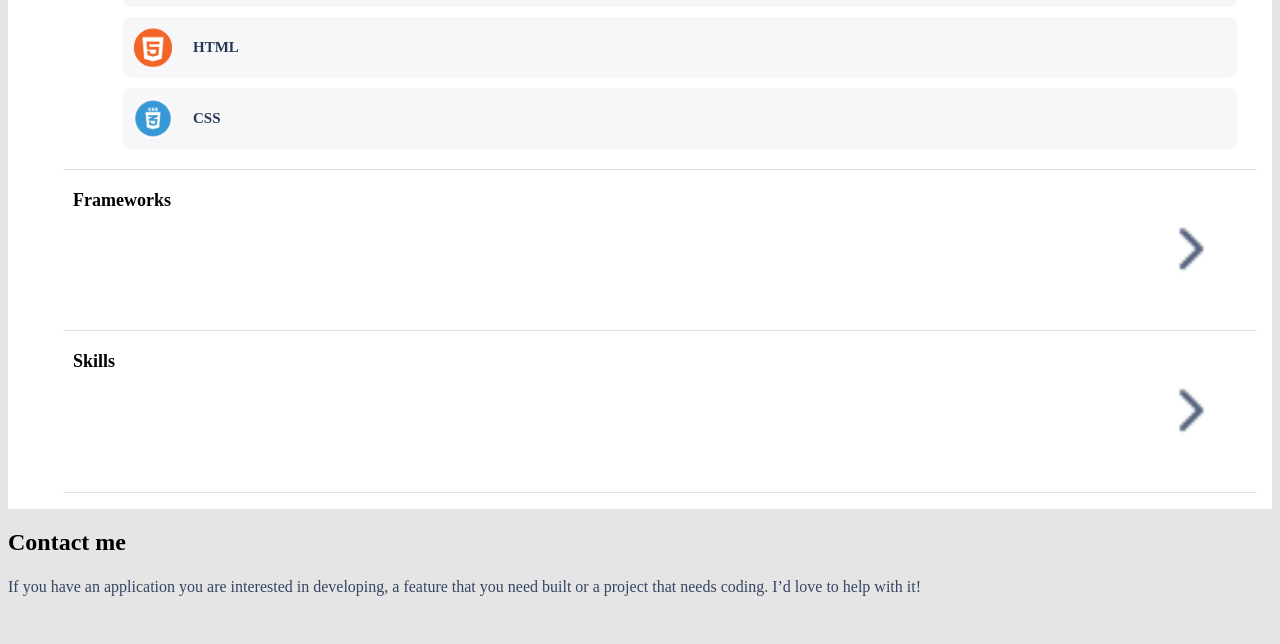
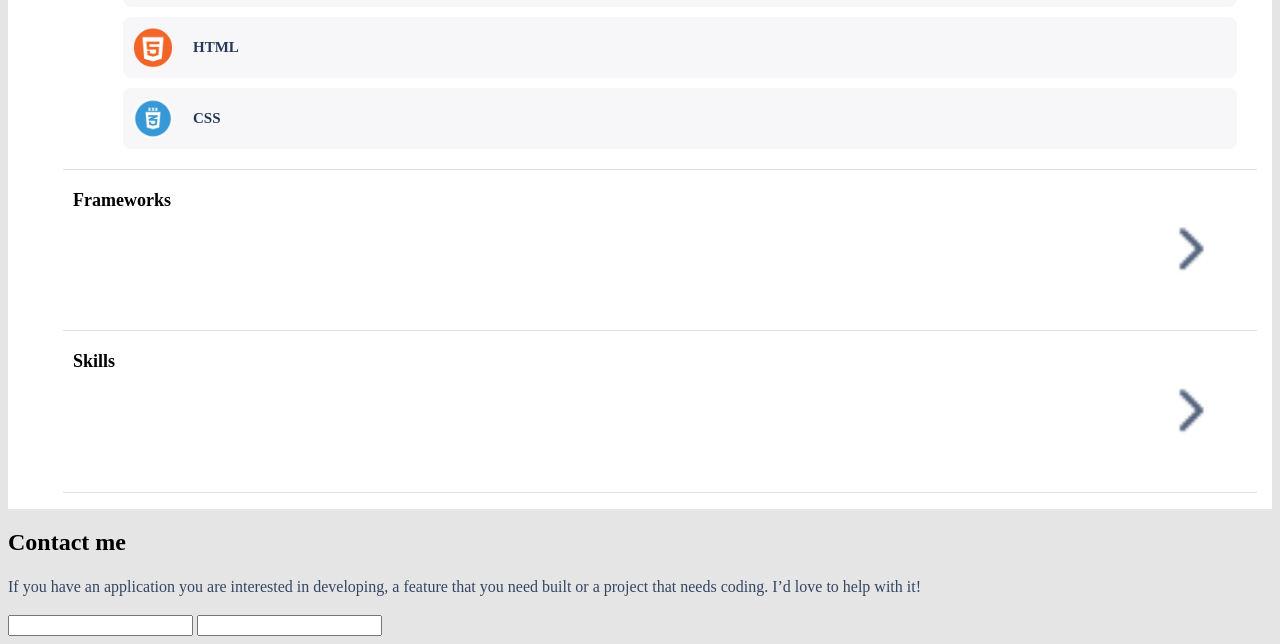
Before and after one commit to Uzair-Manzoor/Portfolio, a website: page index.html in a window 1280 px wide. Shown: the part 4452-5096 px from the top of the page. Before the commit the page ends 5067 px from the top, so only its background shows below. Drawn offline with Linux system fonts and the light colour scheme.

Commit message:
Add form element with inputs
This would create inputs

```diff
--- a/index.html
+++ b/index.html
@@ -225,6 +225,10 @@
           that you need built or a project that needs coding. I’d love to help
           with it!
         </p>
+      <form action="">
+     <input type="name" name="name" id="name">
+     <input type="email" name="email" id="email">
+      </form>
       </section>
     </main>
 </body>
```
